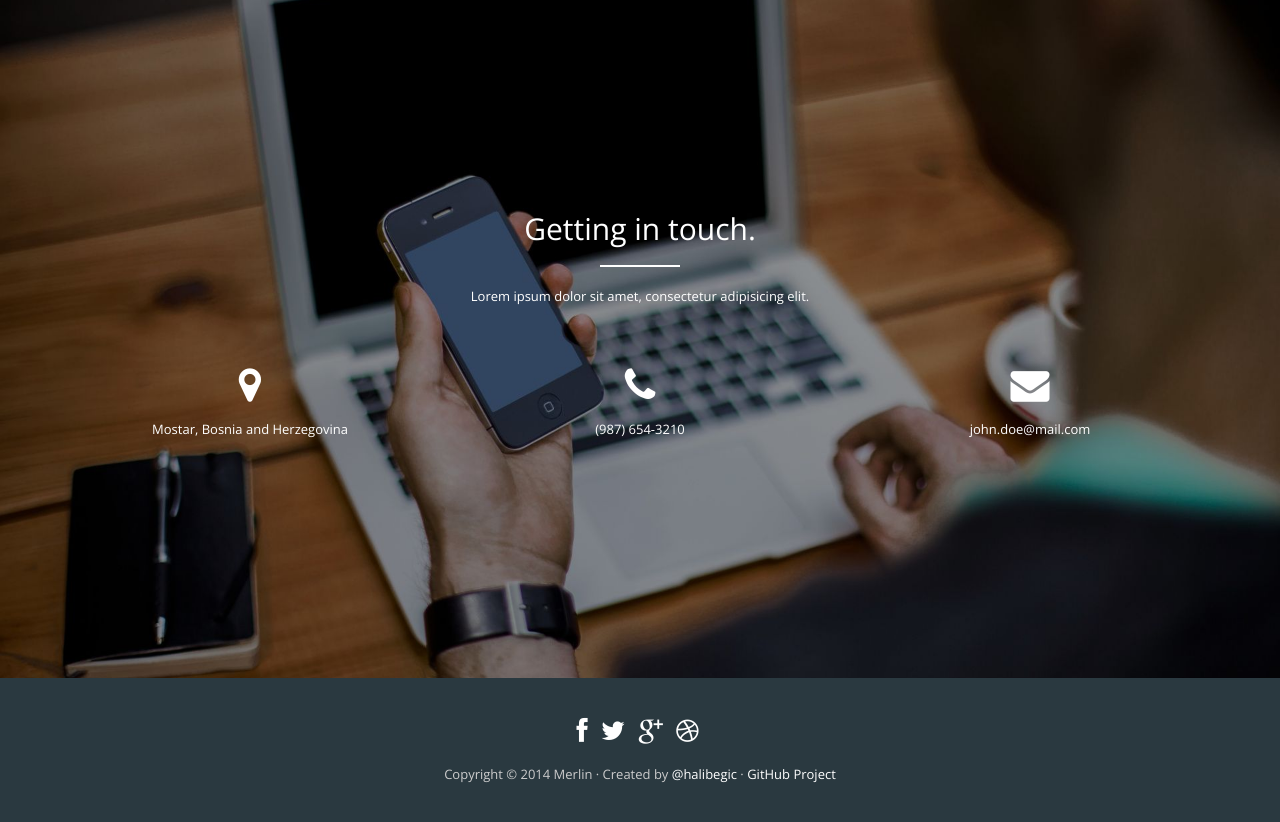
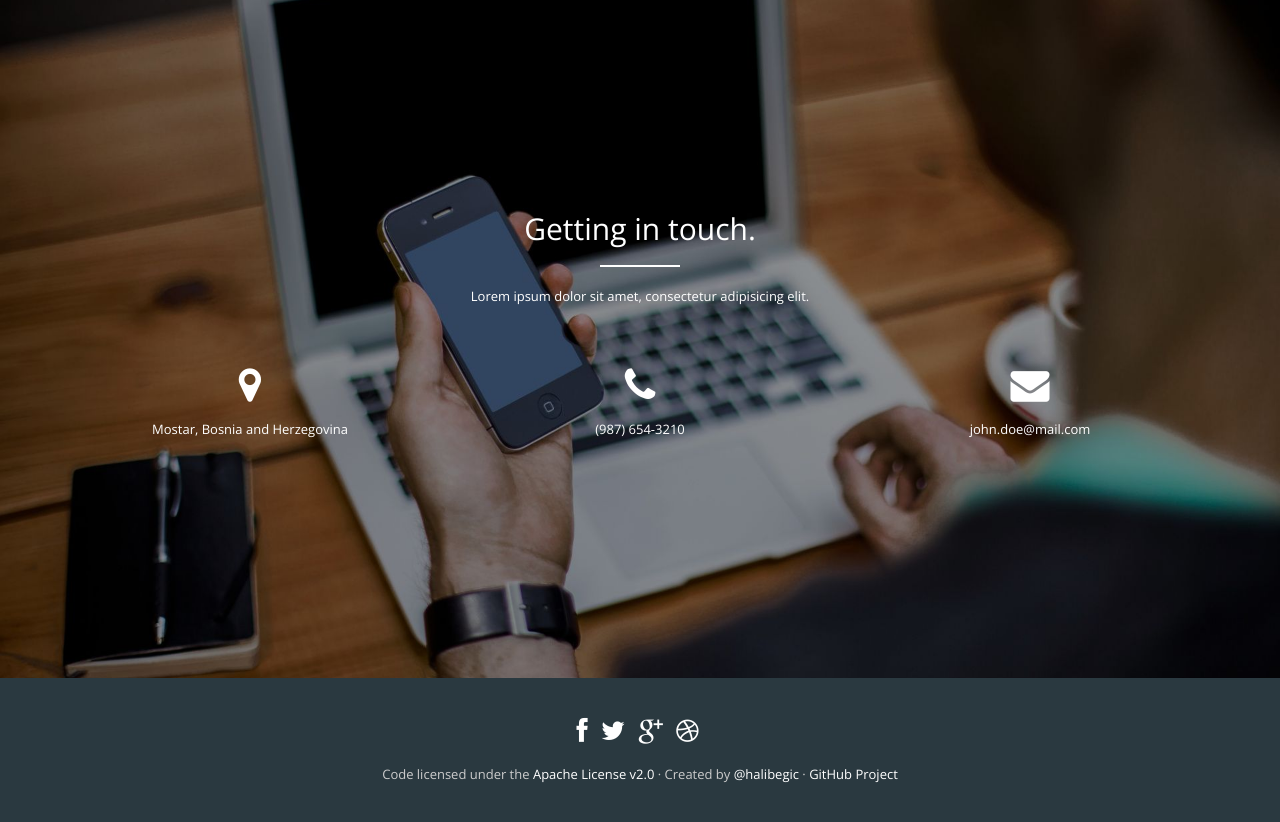
Before and after one commit to halibegic/merlin, a plain HTML site: page index.html in a window 1280 px wide. Shown: the part 2872-3694 px from the top of the page. Drawn offline with nearby package versions, Linux system fonts and the light colour scheme; a script that the page names is missing; files whose address does not match are found by name.

Commit message:
Updated code license

```diff
--- a/index.html
+++ b/index.html
@@ -372,7 +372,7 @@
                             </li>
                         </ul>
                         <p class="copyright">
-                            Copyright &copy; 2014 Merlin &middot;
+                            Code licensed under the <a href="http://www.apache.org/licenses/LICENSE-2.0">Apache License v2.0</a> &middot;
                             Created by <a href="http://www.twitter.com/halibegic">@halibegic</a> &middot;
                             <a href="http://www.github.com/halibegic/Merlin">GitHub Project</a>
                         </p>
```
Also changed, not shown: README.md.
